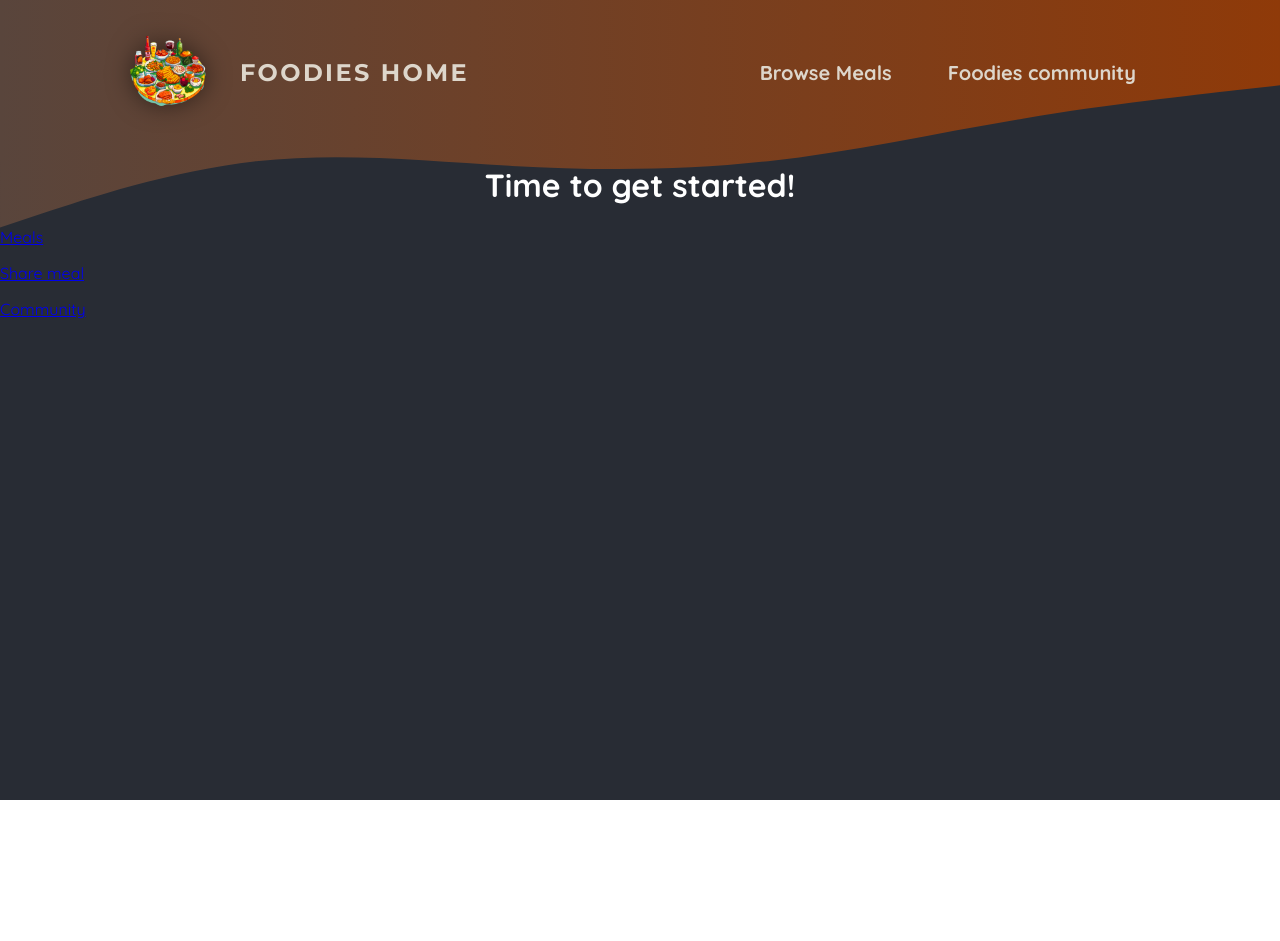
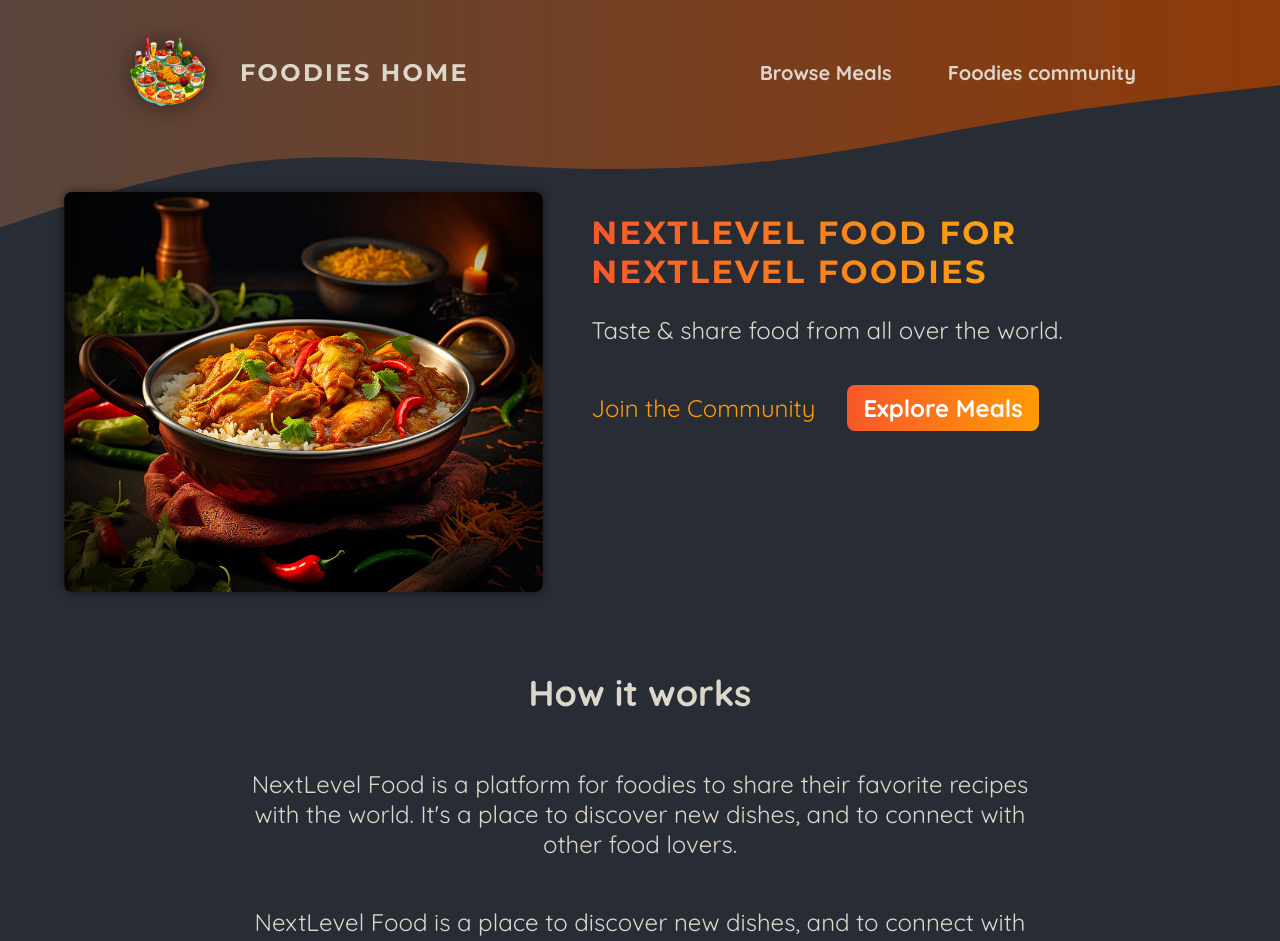
Before and after one commit to catalinst/foodies, a Next.js app: page / in a window 1280 px wide. Shown: the top 941 px of the page. Before the commit the page ends 800 px from the top, so only its background shows below. Built offline with nearby package versions, Linux system fonts and the light colour scheme.

Commit message:
update home page

```diff
--- a/app/page.js
+++ b/app/page.js
@@ -1,14 +1,53 @@
 import Link from 'next/link'
+
+import classes from './page.module.css'
+import ImageSlideshow from '@/components/Images/ImageSlideshow'
 
 export default function Home() {
   return (
-    <main>
-      <h1 style={{ color: 'white', textAlign: 'center' }}>
-        Time to get started!
-      </h1>
-      <p><Link href="/meals">Meals</Link></p>
-      <p><Link href="/meals/share">Share meal</Link></p>
-      <p><Link href="/community">Community</Link></p>
-    </main>
+    <>
+      <header className={classes.header}>
+        <div className={classes.slideshow}>
+          <ImageSlideshow />
+        </div>
+        <div>
+          <div className={classes.hero}>
+            <h1>NextLevel Food for NextLevel Foodies</h1>
+            <p>Taste & share food from all over the world.</p>
+          </div>
+          <div className={classes.cta}>
+            <Link href="/community">Join the Community</Link>
+            <Link href="/meals">Explore Meals</Link>
+          </div>
+        </div>
+      </header>
+      <main>
+        <section className={classes.section}>
+          <h2>How it works</h2>
+          <p>
+            NextLevel Food is a platform for foodies to share their favorite
+            recipes with the world. It&apos;s a place to discover new dishes,
+            and to connect with other food lovers.
+          </p>
+          <p>
+            NextLevel Food is a place to discover new dishes, and to connect
+            with other food lovers.
+          </p>
+        </section>
+
+        <section className={classes.section}>
+          <h2>Why NextLevel Food?</h2>
+          <p>
+            NextLevel Food is a platform for foodies to share their favorite
+            recipes with the world. It&apos;s a place to discover new dishes,
+            and to connect with other food lovers.
+          </p>
+          <p>
+            NextLevel Food is a place to discover new dishes, and to connect
+            with other food lovers.
+          </p>
+        </section>
+      </main>
+    </>
   )
 }
--- /dev/null
+++ b/app/page.module.css
@@ -0,0 +1,74 @@
+.header {
+  display: flex;
+  gap: 3rem;
+  margin: 3rem auto;
+  width: 90%;
+  max-width: 75rem;
+}
+
+.slideshow {
+  width: 40rem;
+  height: 25rem;
+}
+
+.hero {
+  color: #ddd6cb;
+  font-size: 1.5rem;
+}
+
+.hero h1 {
+  font-size: 2rem;
+  font-weight: bold;
+  font-family: 'Montserrat', sans-serif;
+  letter-spacing: 0.15rem;
+  text-transform: uppercase;
+  background: linear-gradient(90deg, #f9572a, #ffc905);
+  -webkit-background-clip: text;
+  -webkit-text-fill-color: transparent;
+}
+
+.cta {
+  font-size: 1.5rem;
+  display: flex;
+  gap: 1rem;
+}
+
+.cta a {
+  display: inline-block;
+  margin-top: 1rem;
+  padding: 0.5rem 1rem;
+  border-radius: 0.5rem;
+  background: linear-gradient(90deg, #f9572a, #ff9b05);
+  color: #ffffff;
+  font-weight: bold;
+  text-decoration: none;
+}
+
+.cta a:hover,
+.cta a:active {
+  background: linear-gradient(90deg, #fd4715, #f9b241);
+}
+
+.cta a:first-child {
+  background: transparent;
+  font-weight: normal;
+  color: #ff9b05;
+  padding-left: 0;
+}
+
+.cta a:first-child:hover,
+.cta a:first-child:active {
+  background: transparent;
+  color: #f9b241;
+}
+
+.section {
+  display: flex;
+  flex-direction: column;
+  color: #ddd6cb;
+  font-size: 1.5rem;
+  max-width: 50rem;
+  width: 90%;
+  margin: 2rem auto;
+  text-align: center;
+}
--- /dev/null
+++ b/components/Images/ImageSlideshow.js
@@ -0,0 +1,51 @@
+'use client'
+
+import { useEffect, useState } from 'react'
+import Image from 'next/image'
+
+import burgerImg from '@/assets/burger.jpg'
+import curryImg from '@/assets/curry.jpg'
+import dumplingsImg from '@/assets/dumplings.jpg'
+import macncheeseImg from '@/assets/macncheese.jpg'
+import pizzaImg from '@/assets/pizza.jpg'
+import schnitzelImg from '@/assets/schnitzel.jpg'
+import tomatoSaladImg from '@/assets/tomato-salad.jpg'
+import classes from './ImageSlideshow.module.css'
+
+const images = [
+  { image: burgerImg, alt: 'A delicious, juicy burger' },
+  { image: curryImg, alt: 'A delicious, spicy curry' },
+  { image: dumplingsImg, alt: 'Steamed dumplings' },
+  { image: macncheeseImg, alt: 'Mac and cheese' },
+  { image: pizzaImg, alt: 'A delicious pizza' },
+  { image: schnitzelImg, alt: 'A delicious schnitzel' },
+  { image: tomatoSaladImg, alt: 'A delicious tomato salad' },
+]
+
+export default function ImageSlideshow() {
+  const [currentImageIndex, setCurrentImageIndex] = useState(0)
+
+  useEffect(() => {
+    const interval = setInterval(() => {
+      setCurrentImageIndex((prevIndex) =>
+        prevIndex < images.length - 1 ? prevIndex + 1 : 0,
+      )
+    }, 5000)
+
+    return () => clearInterval(interval)
+  }, [])
+
+  return (
+    <div className={classes.slideshow}>
+      {images.map(({ image, alt }, index) => (
+        <Image
+          key={index}
+          src={image}
+          className={index === currentImageIndex ? classes.active : ''}
+          alt={alt}
+          priority
+        />
+      ))}
+    </div>
+  )
+}
--- /dev/null
+++ b/components/Images/ImageSlideshow.module.css
@@ -0,0 +1,26 @@
+.slideshow {
+  position: relative;
+  width: 100%;
+  height: 100%;
+  border-radius: 8px;
+  overflow: hidden;
+  box-shadow: 0 0 0.5rem rgba(0, 0, 0, 0.5);
+}
+
+.slideshow img {
+  width: 100%;
+  height: 100%;
+  object-fit: cover;
+  position: absolute;
+  top: 0;
+  left: 0;
+  opacity: 0;
+  transform: scale(1.1) translateX(-1rem) rotate(-5deg);
+  transition: all 0.5s ease-in-out;
+}
+
+.slideshow .active {
+  z-index: 1;
+  opacity: 1;
+  transform: scale(1) translateX(0) rotate(0);
+}
```
